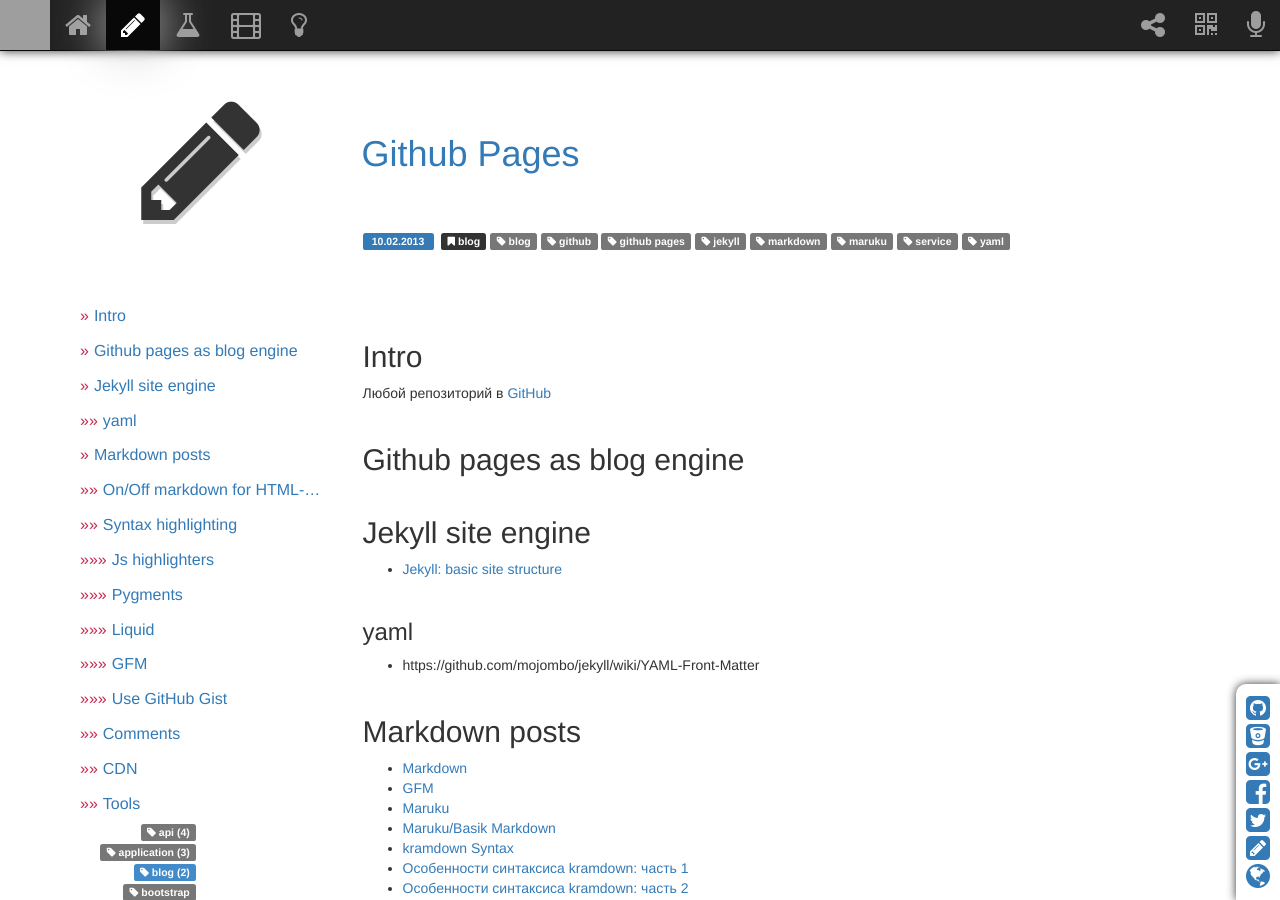
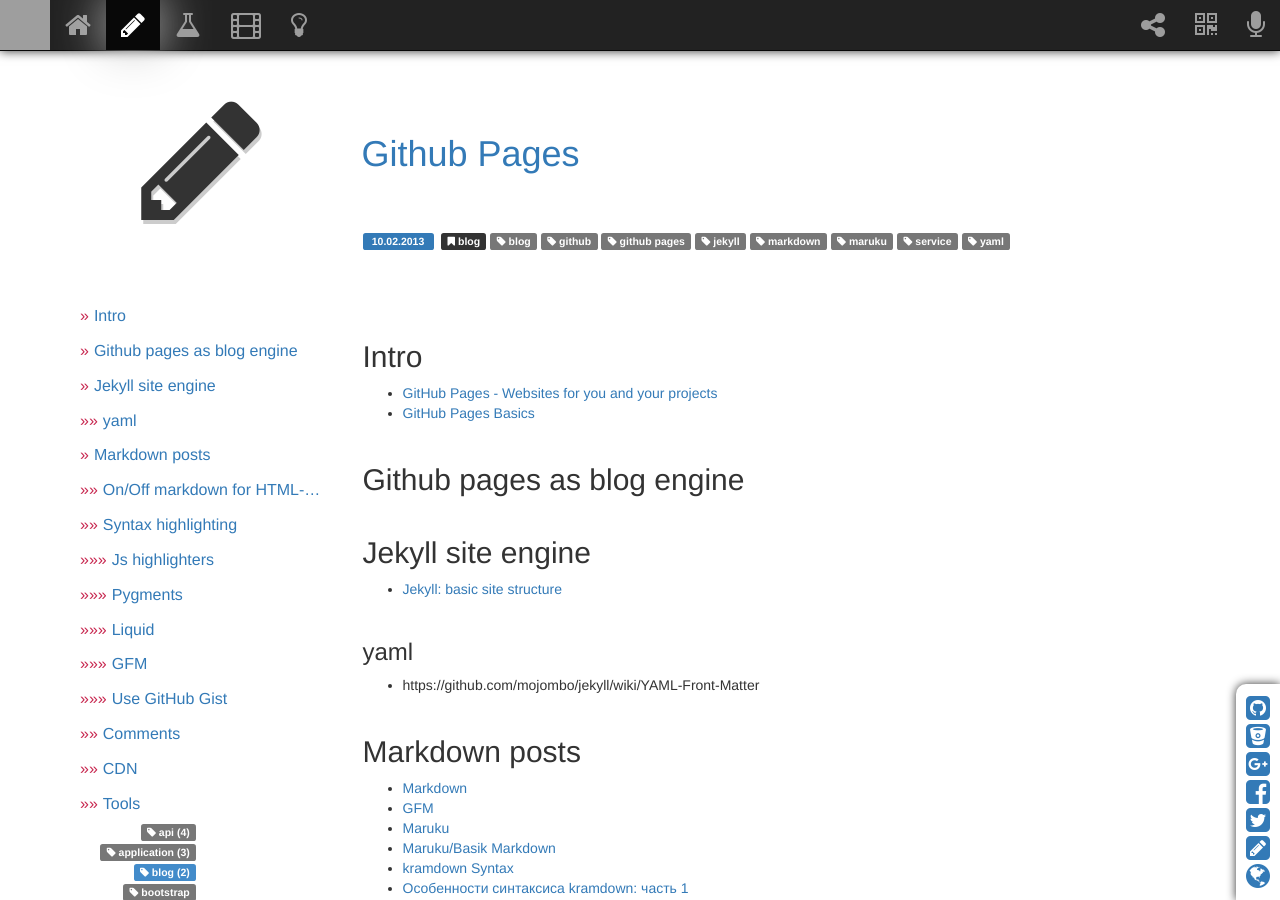
Before and after one commit to sergeymakoveev/sergeymakoveev.github.com, a Jekyll site: the page built from _posts/2013-02-10-github-pages.md, in a window 1280 px wide and 900 px high. Built offline with Jekyll 4.4.1, drawn with Linux system fonts in a browser that asks for light colours; nearby versions of some CDN libraries; comment, search, counter and statistics services are not loaded; grey boxes are pictures that could not be loaded.

Commit message:
[#] обновил контент

```diff
--- a/_posts/2013-02-10-github-pages.md
+++ b/_posts/2013-02-10-github-pages.md
@@ -9,7 +9,8 @@
 [GitHub]: http://github.com "GitHub"
 
 ## Intro
-Любой репозиторий в [GitHub][]
+*   [GitHub Pages - Websites for you and your projects](https://pages.github.com/)
+*   [GitHub Pages Basics](https://help.github.com/categories/github-pages-basics/)
 
 ## Github pages as blog engine
 
```
